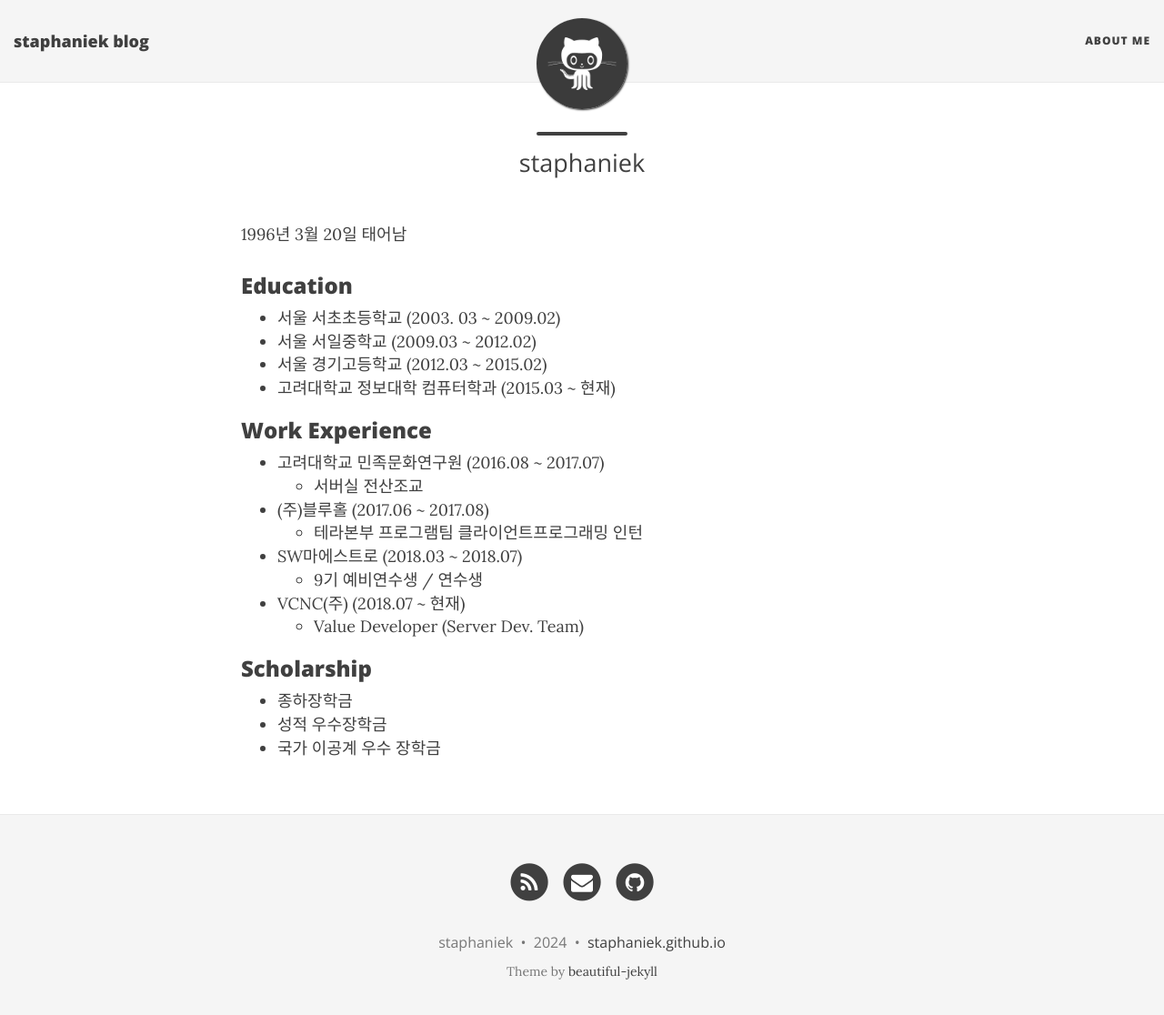
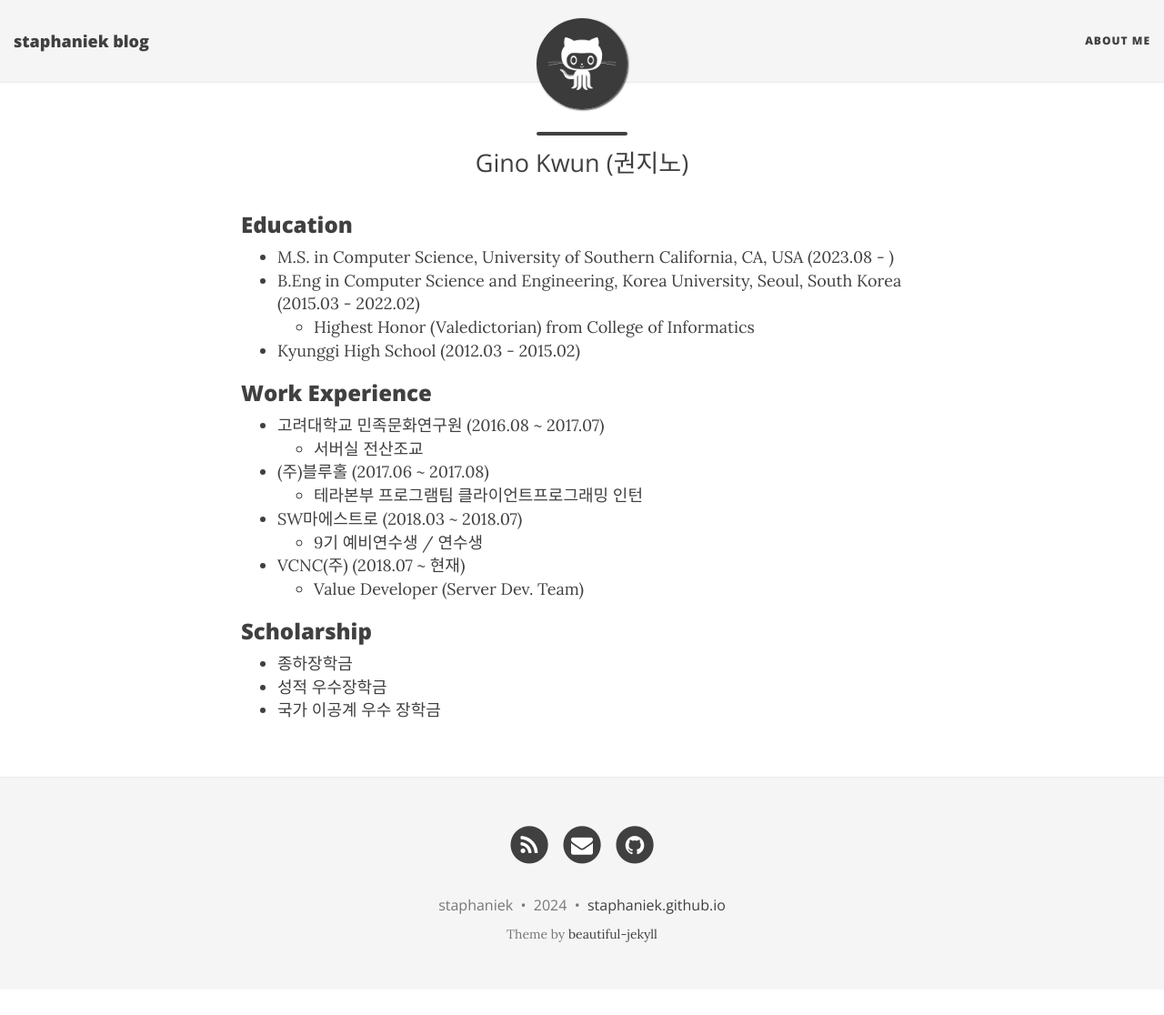
Before and after one commit to staphaniek/staphaniek.github.io, a Jekyll site: the page built from aboutme.md, in a window 1280 px wide and 1129 px high. Shown: the top 1116 px of the window at 91% size. Built offline with Jekyll 4.4.1, drawn with Linux system fonts in a browser that asks for light colours; nearby versions of some CDN libraries.

Commit message:
update education section

```diff
--- a/aboutme.md
+++ b/aboutme.md
@@ -1,17 +1,15 @@
 ---
 layout: page
 title: ""
-subtitle: staphaniek
+subtitle: Gino Kwun (권지노)
 ---
-
-1996년 3월 20일 태어남
 
 ### Education
 
-- 서울 서초초등학교 (2003. 03 ~ 2009.02)
-- 서울 서일중학교 (2009.03 ~ 2012.02)
-- 서울 경기고등학교 (2012.03 ~ 2015.02)
-- 고려대학교 정보대학 컴퓨터학과 (2015.03 ~ 현재)
+- M.S. in Computer Science, University of Southern California, CA, USA (2023.08 - )
+- B.Eng in Computer Science and Engineering, Korea University, Seoul, South Korea (2015.03 - 2022.02)
+  - Highest Honor (Valedictorian) from College of Informatics
+- Kyunggi High School (2012.03 - 2015.02)
 
 ### Work Experience
 
```
